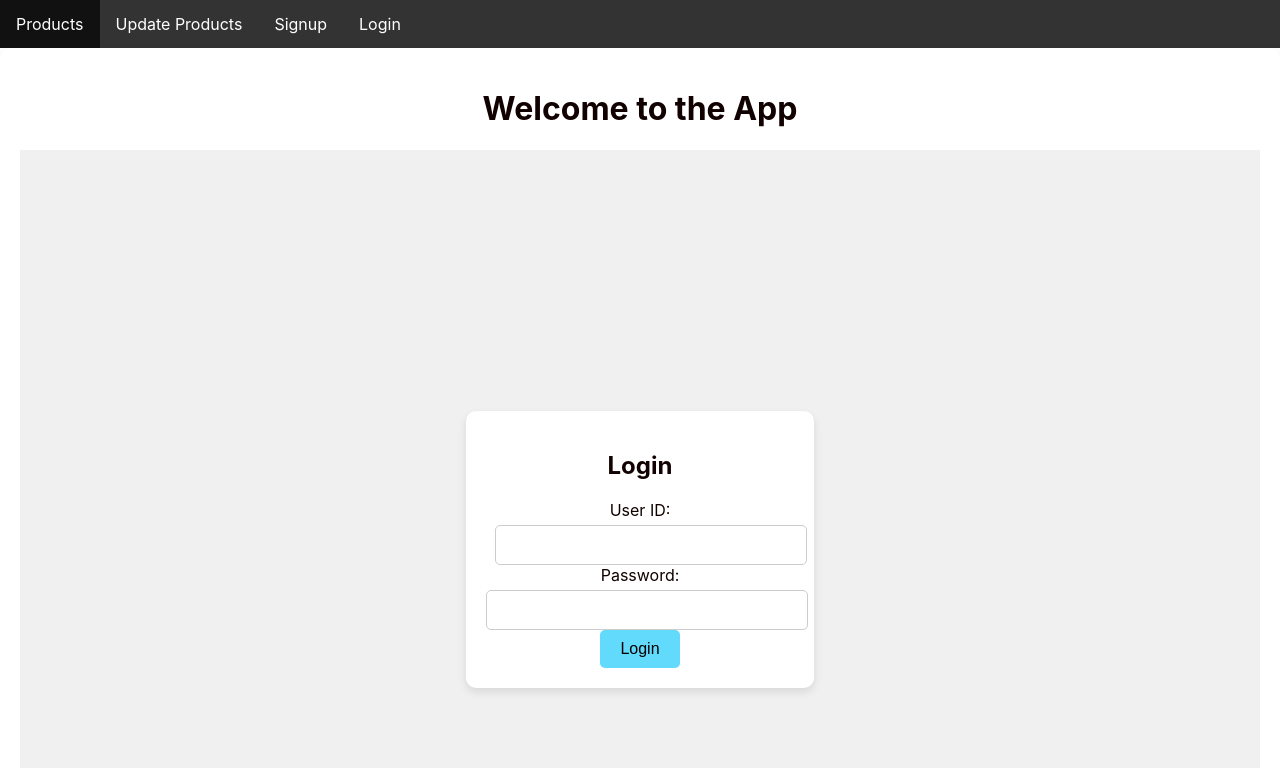
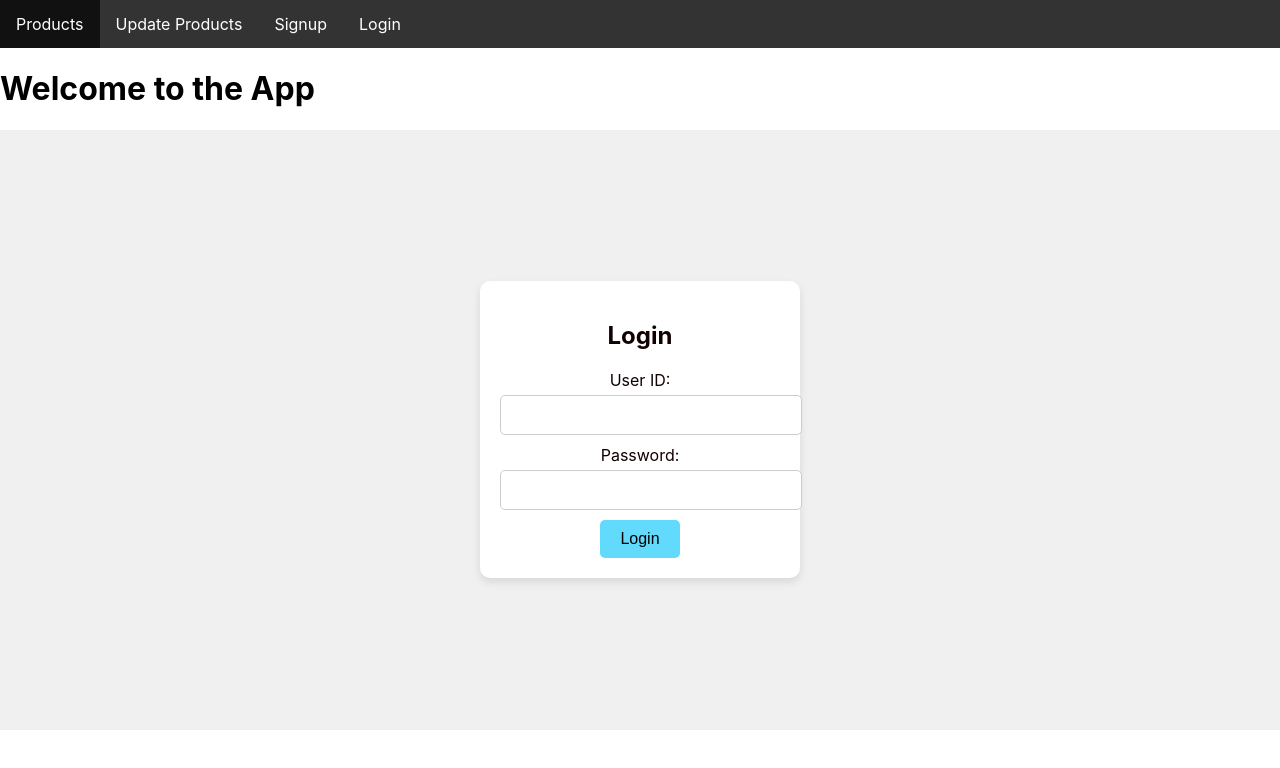
Before and after one commit to keerthikadevi-s/ecommerce_project, a React (Create React App) app in the folder frontend/: page /login in a window 1280 px wide. Shown: the top 768 px of the page. Built offline with nearby package versions, Linux system fonts and the light colour scheme.

Commit message:
Add styling for signup and login

```diff
--- a/frontend/src/App.js
+++ b/frontend/src/App.js
@@ -12,7 +12,6 @@ function App() {
     <Router>
       <div className="App">
         <Navbar />
-        <header className="App-header">
           <h1>Welcome to the App</h1>
           <Routes>
             <Route path="/allproducts" element={<Products />} />
@@ -20,7 +19,6 @@ function App() {
             <Route path="/signup" element={<Signup />} />
             <Route path="/login" element={<Login />} />
           </Routes>
-        </header>
       </div>
     </Router>
   );
--- a/frontend/src/components/Login.css
+++ b/frontend/src/components/Login.css
@@ -1,13 +1,15 @@
 .Login {
+  width: 100vw;
   display: flex;
   flex-direction: column;
   align-items: center;
   justify-content: center;
-  height: 100vh;
+  height: 75vh;
   background-color: #f0f0f0;
 }
 
 .App-header {
+  width: 25%;
   padding: 20px;
   text-align: center;
 }
--- a/frontend/src/components/ProductCard.js
+++ b/frontend/src/components/ProductCard.js
@@ -1,13 +1,13 @@
 import React from "react";
 import "./ProductCard.css";
 
-const ProductCard = (props) => {
+const ProductCard = ({productName, price, img}) => {
   return (
-    <div className="product-container" key={props.product._id}>
-      <img alt={props.product.productName} className="product-image" />
+    <div className="product-container" >
+      <img src={img} alt={productName} className="product-image" />
       <div className="product-desc">
-        <h3>{props.product.productName}</h3>
-        <p>{props.product.price}</p>
+        <h3>{productName}</h3>
+        <p>Rs. {price}</p>
       </div>
     </div>
   );
--- /dev/null
+++ b/frontend/src/components/Products.css
@@ -0,0 +1,25 @@
+.container {
+    width: 100vw;
+    display: flex;
+    flex-direction: column;
+    align-items: center;
+    justify-content: center;
+}
+
+.products{
+    display: flex;
+    flex-direction: column;
+    align-items: center;
+    justify-content: center;
+    width: 100%;
+}
+
+.all-products {
+    width: 100%;
+    display: flex;
+    flex-wrap: wrap;
+    justify-content: center;
+    margin-top: 20px;
+    gap: 30px;
+    box-sizing: border-box;
+}
--- a/frontend/src/components/Products.js
+++ b/frontend/src/components/Products.js
@@ -1,7 +1,7 @@
-import React from "react";
+import React, { useEffect } from "react";
 import { useState } from "react";
 import ProductCard from "./ProductCard";
-
+import "./Products.css";
 function Products() {
   const [products, setProducts] = useState([]);
 
@@ -12,15 +12,23 @@ function Products() {
     setProducts(data);
   }
 
+  useEffect(() => {
+    fetchProducts();
+  }, []);
+
   return (
-    <div>
+    <div className="container">
       <h2>Products</h2>
-      <div>
+      <div className="products">
         <button onClick={fetchProducts}>Fetch Products</button>
         <div className="all-products">
-          {/* {products.map((product) => {
-            return <ProductCard props={product} />;
-          })} */}
+          {products.map((product) => (
+            <ProductCard
+            key={product.id}
+            productName={product.productName}
+            price = {product.price}
+            img = {product.img} />
+          ))}
         </div>
       </div>
     </div>
--- a/frontend/src/components/Signup.css
+++ b/frontend/src/components/Signup.css
@@ -1,4 +1,5 @@
 .Signup {
+  width: 100vw;
   display: flex;
   flex-direction: column;
   align-items: center;
@@ -14,29 +15,42 @@
   box-shadow: 0 4px 8px rgba(0, 0, 0, 0.1);
   color: rgb(17, 1, 1);
   text-align: center;
+  box-sizing: border-box;
+  width: 25vw;
 }
 
 form {
   display: flex;
+  width: 100%;
   flex-direction: column;
   align-items: center;
 }
 
+form div {
+  display: flex;
+  flex-direction: column;
+  width: 100%;
+}
+
 label {
-  margin-bottom: 15px;
+  display: flex;
+  flex-direction: column;
+  width: 100%;
+  /* margin-bottom: 15px; */
   font-size: 1em; /* Moderate font size */
 }
 
 input[type="text"],
 input[type="password"],
-input[type="email"] {
+input[type="email"],
+input[type="number"] {
   padding: 10px;
   margin-top: 5px;
-  font-size: 0.9em; /* Moderate font size */
+  font-size: 1.2em; /* Moderate font size */
   border: 1px solid #ccc;
   border-radius: 5px;
   width: 100%;
-  max-width: 300px;
+  /* max-width: 300px; */
 }
 
 button {
--- a/frontend/src/components/Signup.js
+++ b/frontend/src/components/Signup.js
@@ -49,52 +49,57 @@ function Signup() {
           <div>
             <label>
               User ID:
+            </label>
               <input
                 type="text"
                 value={userID}
                 onChange={(e) => setuserID(e.target.value)}
-              />
-            </label>
+                />
+
           </div>
           <div>
             <label>
               Email:
+            </label>
               <input
                 type="email"
                 value={adminEmail}
                 onChange={(e) => setAdminEmail(e.target.value)}
               />
-            </label>
+
           </div>
           <div>
             <label>
               Password:
+            </label>
               <input
                 type="password"
                 value={pass}
                 onChange={(e) => setpass(e.target.value)}
               />
-            </label>
           </div>
           <div>
             <label>
               Re-enter password:
+            </label>
               <input
                 type="password"
                 value={repass}
                 onChange={(e) => setRepass(e.target.value)}
               />
-            </label>
+
           </div>
           <div>
-            <label>
+            <label for="accessKey">
               Access Key:
+            </label>
               <input
+                id="accessKey"
                 type="text"
                 value={accessKey}
                 onChange={(e) => setAccessKey(e.target.value)}
               />
-            </label>
+
           </div>
           <button type="submit">Signup</button>
         </form>
--- /dev/null
+++ b/frontend/src/components/UpdateProduct.css
@@ -0,0 +1,18 @@
+.container {
+    width: 100vw;
+    display: flex;
+    justify-content: center;
+    align-items: center;
+    flex-direction: column;
+    height: 80vh;
+}
+
+form {
+    width: 30%;
+    display: flex;
+    flex-direction: column;
+}
+
+form input{
+    width: 100%;
+}
--- a/frontend/src/components/UpdateProducts.js
+++ b/frontend/src/components/UpdateProducts.js
@@ -1,6 +1,6 @@
 import React, { useState, useEffect } from "react";
 import axios from "axios";
-
+import "./UpdateProduct.css";
 function UpdateProduct() {
   const [products, setProducts] = useState([]);
   const [selectedProduct, setSelectedProduct] = useState(null);
@@ -10,12 +10,9 @@ function UpdateProduct() {
 
   useEffect(() => {
     const fetchProducts = async () => {
-      try {
-        const response = await axios.get("/api/products");
-        setProducts(response.data);
-      } catch (error) {
-        console.error("Error fetching products:", error);
-      }
+      const response = await fetch("/products");
+      const data = await response.json();
+      setProducts(data);
     };
 
     fetchProducts();
@@ -62,7 +59,7 @@ function UpdateProduct() {
         price,
         img,
       });
-      console.log("Product added:", response.data);
+      alert("Product added:", response.data);
       setProducts([...products, response.data]);
       setProductName("");
       setPrice("");
@@ -96,7 +93,7 @@ function UpdateProduct() {
   };
 
   return (
-    <div>
+    <div className="container">
       <h2>Update Product</h2>
       <form onSubmit={handleUpdate}>
         <div>
@@ -131,7 +128,7 @@ function UpdateProduct() {
             />
           </label>
         </div>
-        <div>
+        <div className="buttons">
           <button type="submit">Update Product</button>
           <button type="button" onClick={handleAdd}>
             Add Product
```
Also changed, not shown: 1 other file (tests, documents, lock files or other folders).
